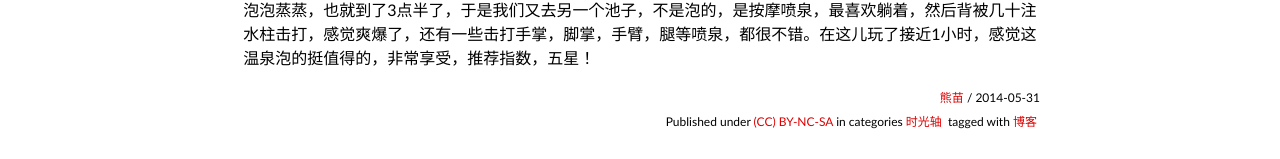
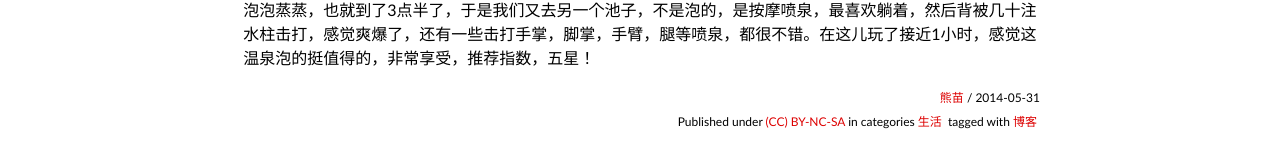
Before and after one commit to miaoxiong/blog, a Jekyll site: the page built from _posts/2014-05-31-hot-spring.md, in a window 1280 px wide. Shown: the part 846-1005 px from the top of the page. Built offline with Jekyll 4.4.1, drawn with Linux system fonts in a browser that asks for light colours; some web fonts are replaced; Markdown is read by kramdown in place of the engine named in the settings; comment, search, counter and statistics services are not loaded.

Commit message:
Update 2014-05-31-hot-spring.md

```diff
--- a/_posts/2014-05-31-hot-spring.md
+++ b/_posts/2014-05-31-hot-spring.md
@@ -1,7 +1,7 @@
 ---
 layout: post
 title: 同安温泉
-category: 时光轴
+category: 生活
 tags: [博客]
 ---
 
```
